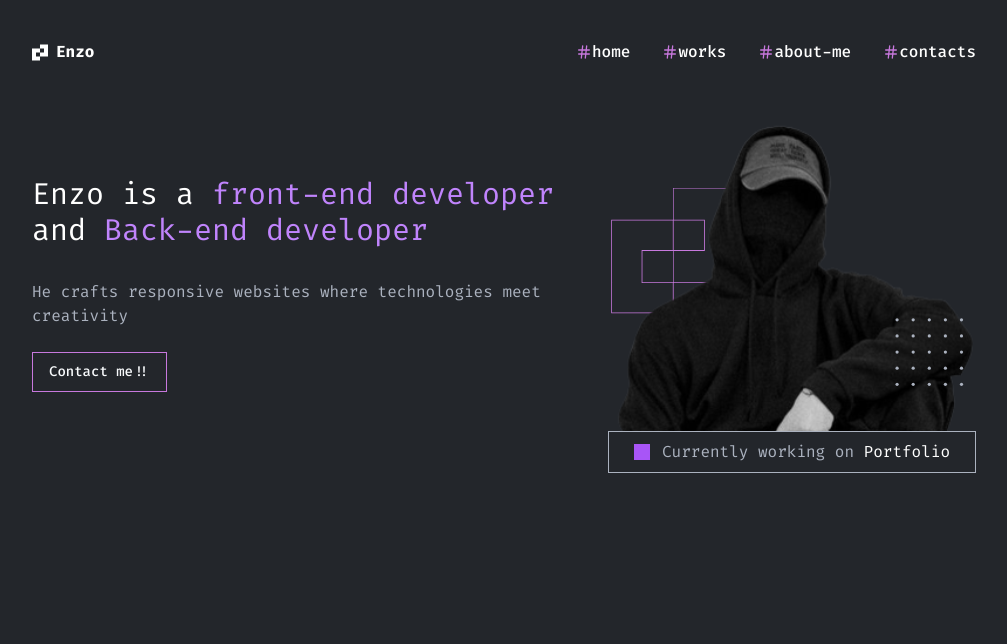
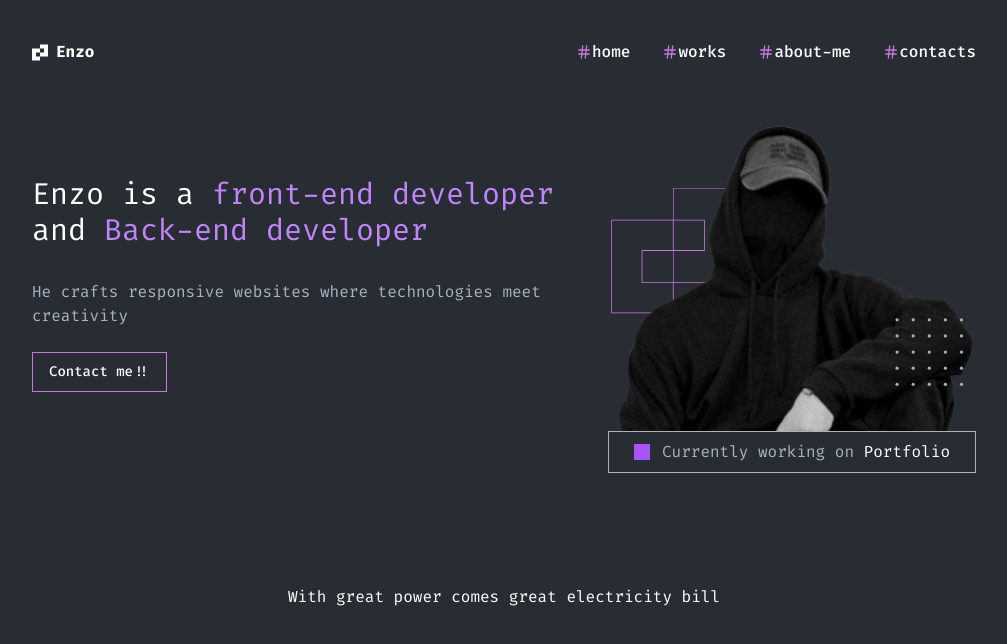
Before and after one commit to EnzoHessel/new-portfolio, a Next.js app: page / in a window 1280 px wide. Shown: the top 644 px of the page, without its empty margins (136-1143 px from the left). Built offline with nearby package versions, Linux system fonts and the light colour scheme.

Commit message:
fix: background color

```diff
--- a/app/globals.css
+++ b/app/globals.css
@@ -29,7 +29,7 @@
     --chart-3: 197 37% 24%;
     --chart-4: 43 74% 66%;
     --chart-5: 27 87% 67%;
-    --background-color: #282C33;
+    --background-color: #23262B;
     --text-color: #fff;
   }
 
@@ -58,7 +58,7 @@
     --chart-3: 30 80% 55%;
     --chart-4: 280 65% 60%;
     --chart-5: 340 75% 55%;
-    --background-color: #282C33;
+    --background-color: #23262B;
     --text-color: #fff;
   }
 }
--- a/app/page.tsx
+++ b/app/page.tsx
@@ -1,13 +1,17 @@
 import Header from "@/components/Header";
 import HeroContent from "@/components/HeroContent";
+import Motivational from "@/components/Motivational";
 
 export default function Home() {
   return (
-    <main className="flex min-h-screen w-full max-w-[1024px] flex-col items-center mx-auto p-4 sm:p-6 md:p-8 lg:p-10 bg-[#23262B]">
+    <main className="flex min-h-screen w-full max-w-[1024px] flex-col items-center mx-auto p-4 sm:p-6 md:p-8 lg:p-10 bg-[#282C33]">
       <Header/>
       <div className="pt-8">
         <HeroContent/>
       </div>
+      <div className="pt-28">
+        <Motivational />
+      </div>
     </main>
   );
 }
```
